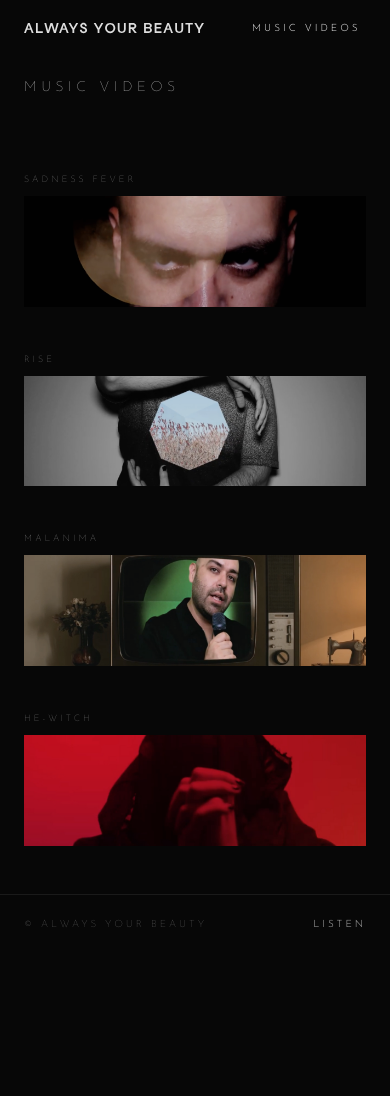
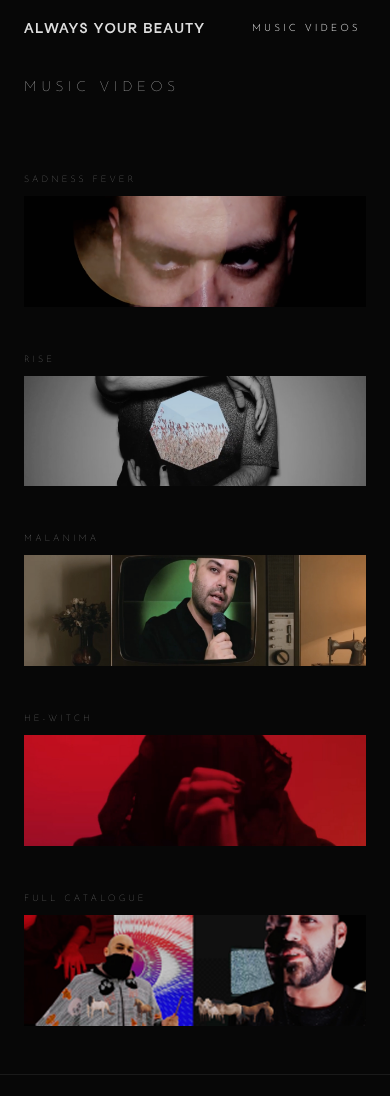
Before and after one commit to OctavioJG/Alwaysyourbeauty, a plain HTML site: page music-videos.html in a window 390 px wide. Shown: the top 1096 px of the page. Before the commit the page ends 954 px from the top, so only its background shows below. Drawn offline with Linux system fonts and the light colour scheme.

Commit message:
Add files via upload
adding both mobile and desktop full catalogue

```diff
--- a/music-videos.html
+++ b/music-videos.html
@@ -168,6 +168,30 @@
       opacity: 1;
     }
 
+    /* ── YOUTUBE BANNER ── */
+    .youtube-banner {
+      display: block;
+      grid-column: 1 / -1;
+      text-decoration: none;
+    }
+
+    .youtube-banner picture {
+      display: block;
+    }
+
+    .youtube-banner-img {
+      display: block;
+      width: 100%;
+      height: auto;
+      opacity: 0.85;
+      transition: opacity 0.5s ease;
+    }
+
+    .youtube-banner:hover .video-label,
+    .youtube-banner:hover .youtube-banner-img {
+      opacity: 1;
+    }
+
     /* ── FOOTER ── */
     #site-footer {
       display: flex;
@@ -252,6 +276,14 @@
         <img class="video-thumb" src="mv-he-witch.jpg" alt="He-Witch" />
       </a>
 
+      <a class="youtube-banner" href="https://www.youtube.com/@alwaysyourbeauty" target="_blank" rel="noopener" aria-label="Explore the full Always Your Beauty video catalogue on YouTube">
+        <div class="video-label">Full Catalogue</div>
+        <picture>
+          <source media="(max-width: 768px)" srcset="mv-youtube-banner-mobile.jpg" />
+          <img class="youtube-banner-img" src="mv-youtube-banner-desktop.jpg" alt="Always Your Beauty video catalogue on YouTube" />
+        </picture>
+      </a>
+
     </div>
   </main>
 
```
Also changed, not shown: mv-youtube-banner-desktop.jpg (added), mv-youtube-banner-mobile.jpg (added).
